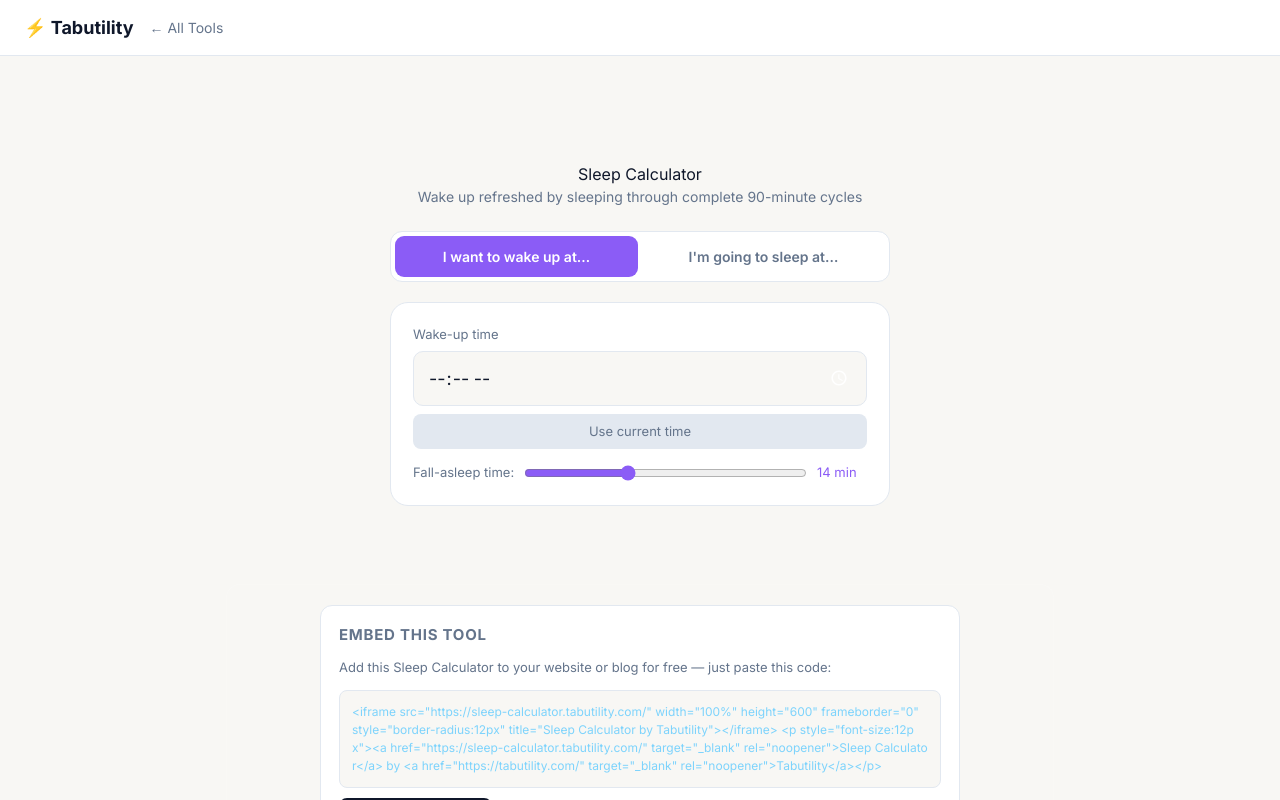
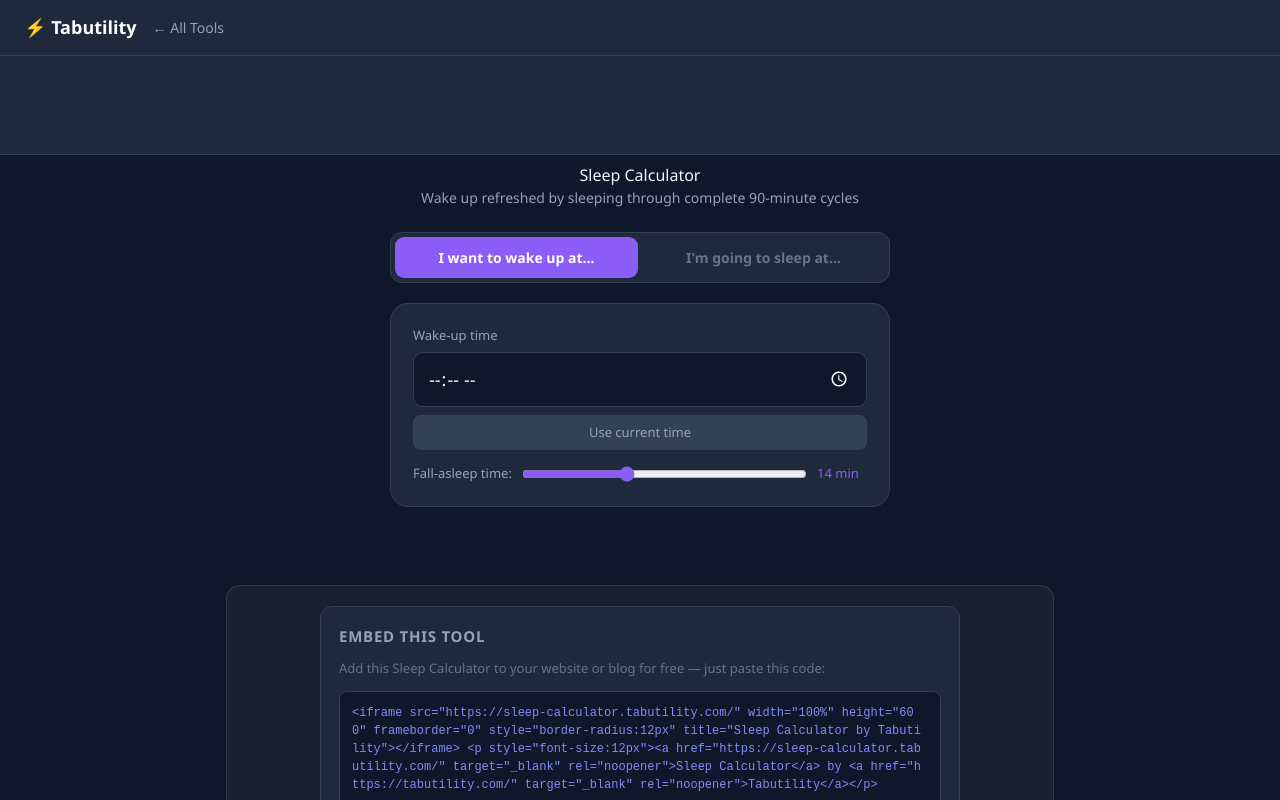
Before and after one commit to rakeshv02/sleep-calculator, a React (Vite) app: page / in a window 1280 px wide. Shown: the top 800 px of the page. Built offline with nearby package versions, Linux system fonts and the light colour scheme.

Commit message:
Align with canonical Tabutility design language (STYLE.md): dark surface, indigo accent, Segoe-first font, standard footer, ad-slot polish

```diff
--- a/index.html
+++ b/index.html
@@ -7,37 +7,36 @@
   <link rel="dns-prefetch" href="https://pagead2.googlesyndication.com" />
 <meta charset="UTF-8"/>
 <meta name="viewport" content="width=device-width, initial-scale=1.0"/>
-<link rel="preconnect" href="https://fonts.googleapis.com"><link rel="preconnect" href="https://fonts.gstatic.com" crossorigin><link rel="stylesheet" href="https://fonts.googleapis.com/css2?family=Inter:wght@400;600;700;800&display=swap">
 <title>Sleep Calculator — Best Bedtime & Wake-up Times — Tabutility</title>
 <meta name="description" content="Free sleep calculator. Find the best times to sleep or wake up based on 90-minute sleep cycles. Wake up feeling refreshed every time."/>
 <script>window.addEventListener('load',function(){var s=document.createElement('script');s.async=true;s.src='https://www.googletagmanager.com/gtag/js?id=G-78VZWJ5B1W';document.head.appendChild(s);window.dataLayer=window.dataLayer||[];function gtag(){dataLayer.push(arguments);}window.gtag=gtag;gtag('js',new Date());gtag('config','G-78VZWJ5B1W');});</script>
 <script async src="https://pagead2.googlesyndication.com/pagead/js/adsbygoogle.js?client=ca-pub-7039091592734005" crossorigin="anonymous"></script>
 <style>
 *{box-sizing:border-box;margin:0;padding:0}
-body{font-family:'Inter',-apple-system,BlinkMacSystemFont,'Segoe UI',sans-serif;background:#f8f7f4;color:#0f172a;min-height:100vh}
-nav{background:#ffffff;border-bottom:1px solid #e2e8f0;padding:14px 24px;display:flex;align-items:center;gap:16px}
-nav a{color:#64748b;text-decoration:none;font-size:14px}nav a:hover{color:#0f172a}
-nav .brand{color:#0f172a;font-weight:700;font-size:18px}
-.ad-banner{background:#ffffff;border-bottom:1px solid #e2e8f0;padding:4px;text-align:center}
+body{font-family:'Segoe UI',system-ui,Arial,sans-serif;background:#0f172a;color:#f1f5f9;min-height:100vh}
+nav{background:#1e293b;border-bottom:1px solid #334155;padding:14px 24px;display:flex;align-items:center;gap:16px}
+nav a{color:#94a3b8;text-decoration:none;font-size:14px}nav a:hover{color:#f1f5f9}
+nav .brand{color:#4f46e5;font-weight:700;font-size:18px}
+.ad-banner{background:#1e293b;border-bottom:1px solid #334155;padding:4px;text-align:center}
 #app{max-width:540px;margin:8px auto;padding:0 20px 40px}
 h1{font-size:26px;font-weight:700;text-align:center;margin-bottom:6px}
-.subtitle{text-align:center;color:#64748b;margin-bottom:24px;font-size:14px}
-.tabs{display:flex;gap:4px;background:#ffffff;border-radius:12px;padding:4px;margin-bottom:20px;border:1px solid #e2e8f0}
+.subtitle{text-align:center;color:#94a3b8;margin-bottom:24px;font-size:14px}
+.tabs{display:flex;gap:4px;background:#1e293b;border-radius:12px;padding:4px;margin-bottom:20px;border:1px solid #334155}
 .tab{flex:1;border:none;border-radius:9px;padding:10px;font-size:14px;font-weight:600;cursor:pointer;background:none;color:#64748b;transition:all .15s}
 .tab.active{background:#8b5cf6;color:#fff}
-.card{background:#ffffff;border-radius:18px;padding:22px;border:1px solid #e2e8f0;margin-bottom:14px}
-label{display:block;font-size:13px;color:#64748b;margin-bottom:6px}
-input[type=time]{width:100%;background:#f8f7f4;color:#0f172a;border:1px solid #e2e8f0;border-radius:10px;padding:12px 14px;font-size:18px;color-scheme:dark}
-.now-btn{width:100%;margin-top:8px;background:#e2e8f0;color:#64748b;border:none;border-radius:8px;padding:8px;font-size:13px;cursor:pointer}
+.card{background:#1e293b;border-radius:18px;padding:22px;border:1px solid #334155;margin-bottom:14px}
+label{display:block;font-size:13px;color:#94a3b8;margin-bottom:6px}
+input[type=time]{width:100%;background:#0f172a;color:#f1f5f9;border:1px solid #334155;border-radius:10px;padding:12px 14px;font-size:18px;color-scheme:dark}
+.now-btn{width:100%;margin-top:8px;background:#334155;color:#94a3b8;border:none;border-radius:8px;padding:8px;font-size:13px;cursor:pointer}
 .sleep-onset{display:flex;align-items:center;gap:10px;margin-top:14px}
 .sleep-onset label{margin:0;white-space:nowrap}
 input[type=range]{flex:1;accent-color:#8b5cf6}
 .results-header{font-size:13px;color:#64748b;margin-bottom:14px}
 .times-grid{display:grid;grid-template-columns:1fr 1fr;gap:10px}
-.time-card{background:#f8f7f4;border-radius:14px;padding:16px;text-align:center;border:1px solid #ffffff;position:relative}
+.time-card{background:#0f172a;border-radius:14px;padding:16px;text-align:center;border:1px solid #1e293b;position:relative}
 .time-card.best{border-color:#8b5cf6;background:#1a0f2e}
 .best-badge{position:absolute;top:-8px;left:50%;transform:translateX(-50%);background:#8b5cf6;color:#fff;font-size:10px;font-weight:700;padding:2px 8px;border-radius:6px;white-space:nowrap}
-.t-time{font-family:'Inter',monospace;font-size:28px;font-weight:700;color:#0f172a}
+.t-time{font-family:monospace;font-size:28px;font-weight:700;color:#f1f5f9}
 .t-cycles{font-size:13px;color:#8b5cf6;font-weight:600;margin-top:4px}
 .t-hrs{font-size:12px;color:#64748b;margin-top:2px}
 .tip-box{background:#1a0f2e;border:1px solid #4c1d95;border-radius:14px;padding:16px;font-size:13px;color:#c4b5fd;line-height:1.6}
@@ -56,13 +55,14 @@ input[type=range]{flex:1;accent-color:#8b5cf6}
   <script type="application/ld+json">{"@context":"https://schema.org","@type":"BreadcrumbList","itemListElement":[{"@type":"ListItem","position":1,"name":"Tabutility","item":"https://tabutility.com"},{"@type":"ListItem","position":2,"name":"Wellness","item":"https://tabutility.com/#wellness"},{"@type":"ListItem","position":3,"name":"Sleep Calculator","item":"https://sleep-calculator.tabutility.com/"}]}</script>
   <script type="application/ld+json">{"@context":"https://schema.org","@type":"FAQPage","mainEntity":[{"@type":"Question","name":"Is the Sleep Calculator free?","acceptedAnswer":{"@type":"Answer","text":"Yes — completely free, no sign-up needed."}},{"@type":"Question","name":"How accurate is the Sleep Calculator?","acceptedAnswer":{"@type":"Answer","text":"Results are based on widely used formulas and are accurate for general guidance. For medical advice, consult a healthcare professional."}},{"@type":"Question","name":"Can I use the Sleep Calculator on my phone?","acceptedAnswer":{"@type":"Answer","text":"Yes — works on any device."}},{"@type":"Question","name":"Do I need to create an account?","acceptedAnswer":{"@type":"Answer","text":"No account needed — results are instant."}}]}</script>
   <meta name="theme-color" content="#1a1a2e" />
-  <style id="tabutility-brand">
-/* empty ad slots: reserve space, no bordered box */
-.ad-banner,.ad-slot,.ad-container{background:transparent!important;border:none!important;border-bottom:none!important;box-shadow:none!important}
+  <style id="tabutility-brand-v2">
+/* Canonical dark-surface spec (STYLE.md): indigo accent, white text on indigo */
+.btn,.toggle-btn.active,button.active{color:#fff!important}
+nav .brand{color:#fff}
+nav a:hover{color:#818cf8}
+input:focus,select:focus,textarea:focus{border-color:#818cf8!important}
 /* AdSense not yet approved: hide all ad frames (container min-height still reserves space). Remove these two lines after approval. */
 ins.adsbygoogle,.ad-banner iframe,.ad-slot iframe,.ad-container iframe{visibility:hidden!important}
-nav .brand{color:#0f172a}
-body{-webkit-font-smoothing:antialiased}
 </style>
 </head>
 <body>
@@ -170,39 +170,39 @@ updateOnset();
 
 
 <!-- embed-widget -->
-<div style="max-width:640px;margin:0 auto 32px;background:#ffffff;border:1px solid #e2e8f0;border-radius:12px;padding:18px">
-  <h2 style="font-size:15px;font-weight:700;color:#64748b;text-transform:uppercase;letter-spacing:.05em;margin-bottom:12px">Embed This Tool</h2>
+<div style="max-width:640px;margin:0 auto 32px;background:#1e293b;border:1px solid #334155;border-radius:12px;padding:18px">
+  <h2 style="font-size:15px;font-weight:700;color:#94a3b8;text-transform:uppercase;letter-spacing:.05em;margin-bottom:12px">Embed This Tool</h2>
   <p style="font-size:13px;color:#64748b;margin-bottom:12px">Add this Sleep Calculator to your website or blog for free — just paste this code:</p>
-  <div style="background:#f8f7f4;border:1px solid #e2e8f0;border-radius:8px;padding:12px;font-family:'Inter',monospace;font-size:12px;color:#7dd3fc;word-break:break-all;margin-bottom:10px" id="embed-code">&lt;iframe src=&quot;https://sleep-calculator.tabutility.com/&quot; width=&quot;100%&quot; height=&quot;600&quot; frameborder=&quot;0&quot; style=&quot;border-radius:12px&quot; title=&quot;Sleep Calculator by Tabutility&quot;&gt;&lt;/iframe&gt;
+  <div style="background:#0f172a;border:1px solid #334155;border-radius:8px;padding:12px;font-family:monospace;font-size:12px;color:#818cf8;word-break:break-all;margin-bottom:10px" id="embed-code">&lt;iframe src=&quot;https://sleep-calculator.tabutility.com/&quot; width=&quot;100%&quot; height=&quot;600&quot; frameborder=&quot;0&quot; style=&quot;border-radius:12px&quot; title=&quot;Sleep Calculator by Tabutility&quot;&gt;&lt;/iframe&gt;
 &lt;p style=&quot;font-size:12px&quot;&gt;&lt;a href=&quot;https://sleep-calculator.tabutility.com/&quot; target=&quot;_blank&quot; rel=&quot;noopener&quot;&gt;Sleep Calculator&lt;/a&gt; by &lt;a href=&quot;https://tabutility.com/&quot; target=&quot;_blank&quot; rel=&quot;noopener&quot;&gt;Tabutility&lt;/a&gt;&lt;/p&gt;</div>
-  <button onclick="navigator.clipboard.writeText(document.getElementById('embed-code').textContent).then(()=>{this.textContent='Copied!';setTimeout(()=>this.textContent='Copy Embed Code',2000)})" style="background:#0f172a;color:#f8f7f4;border:none;border-radius:8px;padding:9px 18px;font-size:13px;font-weight:700;cursor:pointer">Copy Embed Code</button>
+  <button onclick="navigator.clipboard.writeText(document.getElementById('embed-code').textContent).then(()=>{this.textContent='Copied!';setTimeout(()=>this.textContent='Copy Embed Code',2000)})" style="background:#4f46e5;color:#0f172a;border:none;border-radius:8px;padding:9px 18px;font-size:13px;font-weight:700;cursor:pointer">Copy Embed Code</button>
   <span style="font-size:11px;color:#475569;margin-left:12px">Free to use — the credit link helps others find the tool</span>
 </div>
-<div style="margin:0 auto 24px;max-width:640px;background:#ffffff;border-radius:10px;padding:14px 18px;display:flex;align-items:center;gap:14px;cursor:pointer;border:1px solid #e2e8f0" onclick="window.open('https://www.amazon.co.uk/s?k=sleep%20science%20better%20sleep%20books&tag=tabutility-20','_blank','noopener noreferrer')" title="Sleep better?">
+<div style="margin:0 auto 24px;max-width:640px;background:#1e293b;border-radius:10px;padding:14px 18px;display:flex;align-items:center;gap:14px;cursor:pointer;border:1px solid #334155" onclick="window.open('https://www.amazon.co.uk/s?k=sleep%20science%20better%20sleep%20books&tag=tabutility-20','_blank','noopener noreferrer')" title="Sleep better?">
   <span style="font-size:28px;flex-shrink:0">📚</span>
   <div style="min-width:0">
-    <div style="font-size:13px;font-weight:700;color:#0f172a;margin-bottom:3px">Sleep better?</div>
-    <div style="font-size:12px;color:#64748b">Browse sleep science books <span style="color:#f59e0b;white-space:nowrap">→ Browse on Amazon</span></div>
+    <div style="font-size:13px;font-weight:700;color:#f1f5f9;margin-bottom:3px">Sleep better?</div>
+    <div style="font-size:12px;color:#94a3b8">Browse sleep science books <span style="color:#f59e0b;white-space:nowrap">→ Browse on Amazon</span></div>
     <div style="font-size:10px;color:#475569;margin-top:3px">As an Amazon Associate we earn from qualifying purchases.</div>
   </div>
 </div>
-<h2 style="font-size:15px;font-weight:700;color:#64748b;text-transform:uppercase;letter-spacing:.05em;margin-bottom:14px">Related Tools</h2>
+<h2 style="font-size:15px;font-weight:700;color:#94a3b8;text-transform:uppercase;letter-spacing:.05em;margin-bottom:14px">Related Tools</h2>
     <div style="display:grid;grid-template-columns:repeat(auto-fit,minmax(200px,1fr));gap:10px">
-    <a href="https://meditation-timer.tabutility.com/" style="display:block;background:rgba(255,255,255,0.07);border:1px solid #e2e8f0;border-radius:10px;padding:12px 16px;text-decoration:none;color:inherit;transition:background .15s" onmouseover="this.style.background='rgba(255,255,255,0.13)'" onmouseout="this.style.background='rgba(255,255,255,0.07)'">
-      <div style="font-size:13px;font-weight:600;color:#0f172a">Meditation Timer</div>
-      <div style="font-size:11px;color:#64748b;margin-top:2px">Wellness</div>
+    <a href="https://meditation-timer.tabutility.com/" style="display:block;background:rgba(255,255,255,0.07);border:1px solid rgba(255,255,255,0.12);border-radius:10px;padding:12px 16px;text-decoration:none;color:inherit;transition:background .15s" onmouseover="this.style.background='rgba(255,255,255,0.13)'" onmouseout="this.style.background='rgba(255,255,255,0.07)'">
+      <div style="font-size:13px;font-weight:600;color:#f1f5f9">Meditation Timer</div>
+      <div style="font-size:11px;color:#94a3b8;margin-top:2px">Wellness</div>
     </a>
-    <a href="https://tdee-calculator.tabutility.com/" style="display:block;background:rgba(255,255,255,0.07);border:1px solid #e2e8f0;border-radius:10px;padding:12px 16px;text-decoration:none;color:inherit;transition:background .15s" onmouseover="this.style.background='rgba(255,255,255,0.13)'" onmouseout="this.style.background='rgba(255,255,255,0.07)'">
-      <div style="font-size:13px;font-weight:600;color:#0f172a">TDEE & Calorie Calculator</div>
-      <div style="font-size:11px;color:#64748b;margin-top:2px">Wellness</div>
+    <a href="https://tdee-calculator.tabutility.com/" style="display:block;background:rgba(255,255,255,0.07);border:1px solid rgba(255,255,255,0.12);border-radius:10px;padding:12px 16px;text-decoration:none;color:inherit;transition:background .15s" onmouseover="this.style.background='rgba(255,255,255,0.13)'" onmouseout="this.style.background='rgba(255,255,255,0.07)'">
+      <div style="font-size:13px;font-weight:600;color:#f1f5f9">TDEE & Calorie Calculator</div>
+      <div style="font-size:11px;color:#94a3b8;margin-top:2px">Wellness</div>
     </a>
-    <a href="https://body-fat-calculator.tabutility.com/" style="display:block;background:rgba(255,255,255,0.07);border:1px solid #e2e8f0;border-radius:10px;padding:12px 16px;text-decoration:none;color:inherit;transition:background .15s" onmouseover="this.style.background='rgba(255,255,255,0.13)'" onmouseout="this.style.background='rgba(255,255,255,0.07)'">
-      <div style="font-size:13px;font-weight:600;color:#0f172a">Body Fat % Calculator</div>
-      <div style="font-size:11px;color:#64748b;margin-top:2px">Wellness</div>
+    <a href="https://body-fat-calculator.tabutility.com/" style="display:block;background:rgba(255,255,255,0.07);border:1px solid rgba(255,255,255,0.12);border-radius:10px;padding:12px 16px;text-decoration:none;color:inherit;transition:background .15s" onmouseover="this.style.background='rgba(255,255,255,0.13)'" onmouseout="this.style.background='rgba(255,255,255,0.07)'">
+      <div style="font-size:13px;font-weight:600;color:#f1f5f9">Body Fat % Calculator</div>
+      <div style="font-size:11px;color:#94a3b8;margin-top:2px">Wellness</div>
     </a>
-    <a href="https://due-date-calculator.tabutility.com/" style="display:block;background:rgba(255,255,255,0.07);border:1px solid #e2e8f0;border-radius:10px;padding:12px 16px;text-decoration:none;color:inherit;transition:background .15s" onmouseover="this.style.background='rgba(255,255,255,0.13)'" onmouseout="this.style.background='rgba(255,255,255,0.07)'">
-      <div style="font-size:13px;font-weight:600;color:#0f172a">Pregnancy Due Date Calculator</div>
-      <div style="font-size:11px;color:#64748b;margin-top:2px">Wellness</div>
+    <a href="https://due-date-calculator.tabutility.com/" style="display:block;background:rgba(255,255,255,0.07);border:1px solid rgba(255,255,255,0.12);border-radius:10px;padding:12px 16px;text-decoration:none;color:inherit;transition:background .15s" onmouseover="this.style.background='rgba(255,255,255,0.13)'" onmouseout="this.style.background='rgba(255,255,255,0.07)'">
+      <div style="font-size:13px;font-weight:600;color:#f1f5f9">Pregnancy Due Date Calculator</div>
+      <div style="font-size:11px;color:#94a3b8;margin-top:2px">Wellness</div>
     </a>
     </div>
   </div>
@@ -210,22 +210,22 @@ updateOnset();
 
 <div style="max-width:860px;margin-left:auto;margin-right:auto;margin-top:8px;margin-bottom:24px;padding:0 16px">
   <div style="background:rgba(255,255,255,0.04);border:1px solid rgba(255,255,255,0.1);border-radius:14px;padding:20px 24px">
-    <h2 style="font-size:15px;font-weight:700;color:#64748b;text-transform:uppercase;letter-spacing:.05em;margin-bottom:4px">Frequently Asked Questions</h2>
+    <h2 style="font-size:15px;font-weight:700;color:#94a3b8;text-transform:uppercase;letter-spacing:.05em;margin-bottom:4px">Frequently Asked Questions</h2>
     <div style="border-bottom:1px solid rgba(255,255,255,0.08);padding:14px 0">
-      <div style="font-size:14px;font-weight:600;color:#0f172a;margin-bottom:6px">Is the Sleep Calculator free?</div>
-      <div style="font-size:13px;color:#64748b;line-height:1.5">Yes — completely free, no sign-up needed.</div>
+      <div style="font-size:14px;font-weight:600;color:#f1f5f9;margin-bottom:6px">Is the Sleep Calculator free?</div>
+      <div style="font-size:13px;color:#94a3b8;line-height:1.5">Yes — completely free, no sign-up needed.</div>
     </div>
     <div style="border-bottom:1px solid rgba(255,255,255,0.08);padding:14px 0">
-      <div style="font-size:14px;font-weight:600;color:#0f172a;margin-bottom:6px">How accurate is the Sleep Calculator?</div>
-      <div style="font-size:13px;color:#64748b;line-height:1.5">Results are based on widely used formulas and are accurate for general guidance. For medical advice, consult a healthcare professional.</div>
+      <div style="font-size:14px;font-weight:600;color:#f1f5f9;margin-bottom:6px">How accurate is the Sleep Calculator?</div>
+      <div style="font-size:13px;color:#94a3b8;line-height:1.5">Results are based on widely used formulas and are accurate for general guidance. For medical advice, consult a healthcare professional.</div>
     </div>
     <div style="border-bottom:1px solid rgba(255,255,255,0.08);padding:14px 0">
-      <div style="font-size:14px;font-weight:600;color:#0f172a;margin-bottom:6px">Can I use the Sleep Calculator on my phone?</div>
-      <div style="font-size:13px;color:#64748b;line-height:1.5">Yes — works on any device.</div>
+      <div style="font-size:14px;font-weight:600;color:#f1f5f9;margin-bottom:6px">Can I use the Sleep Calculator on my phone?</div>
+      <div style="font-size:13px;color:#94a3b8;line-height:1.5">Yes — works on any device.</div>
     </div>
     <div style="border-bottom:1px solid rgba(255,255,255,0.08);padding:14px 0">
-      <div style="font-size:14px;font-weight:600;color:#0f172a;margin-bottom:6px">Do I need to create an account?</div>
-      <div style="font-size:13px;color:#64748b;line-height:1.5">No account needed — results are instant.</div>
+      <div style="font-size:14px;font-weight:600;color:#f1f5f9;margin-bottom:6px">Do I need to create an account?</div>
+      <div style="font-size:13px;color:#94a3b8;line-height:1.5">No account needed — results are instant.</div>
     </div>
   </div>
 </div>
@@ -250,11 +250,11 @@ updateOnset();
   }
 })();
 </script>
-<footer style="border-top:1px solid #e2e8f0;background:#ffffff;margin-top:48px;padding:28px 24px;text-align:center;font-family:'Inter',-apple-system,BlinkMacSystemFont,'Segoe UI',sans-serif;font-size:13px;color:#64748b;line-height:1.8">
-<div style="font-weight:700;color:#0f172a;font-size:15px">⚡ Tabutility</div>
+<footer style="background:#1a1a2e;margin-top:48px;padding:28px 24px;text-align:center;font-family:'Segoe UI',system-ui,Arial,sans-serif;font-size:13px;color:#94a3b8;line-height:1.8">
+<div style="font-weight:700;color:#fff;font-size:15px">⚡ Tabutility</div>
 <div>Free, private, browser-based tools. No sign-up, no tracking.</div>
-<div><a href="https://tabutility.com" style="color:#0f172a;font-weight:600;text-decoration:none">All Tools</a> · <a href="https://tabutility.com/blog/" style="color:#64748b;text-decoration:none">Blog</a> · <a href="https://tabutility.com/#about" style="color:#64748b;text-decoration:none">About</a></div>
-<div style="margin-top:6px;color:#94a3b8">© 2026 Tabutility</div>
+<div><a href="https://tabutility.com" style="color:#818cf8;font-weight:600;text-decoration:none">All Tools</a> · <a href="https://tabutility.com/blog/" style="color:#94a3b8;text-decoration:none">Blog</a> · <a href="https://tabutility.com/#about" style="color:#94a3b8;text-decoration:none">About</a></div>
+<div style="margin-top:6px;color:#64748b">© 2026 Tabutility</div>
 </footer>
 </body>
 </html>
--- a/src/index.css
+++ b/src/index.css
@@ -4,5 +4,5 @@
 
 body {
   margin: 0;
-  font-family:'Inter', 'Inter', sans-serif;
+  font-family:'Segoe UI',system-ui,Arial,sans-serif;
 }
```
